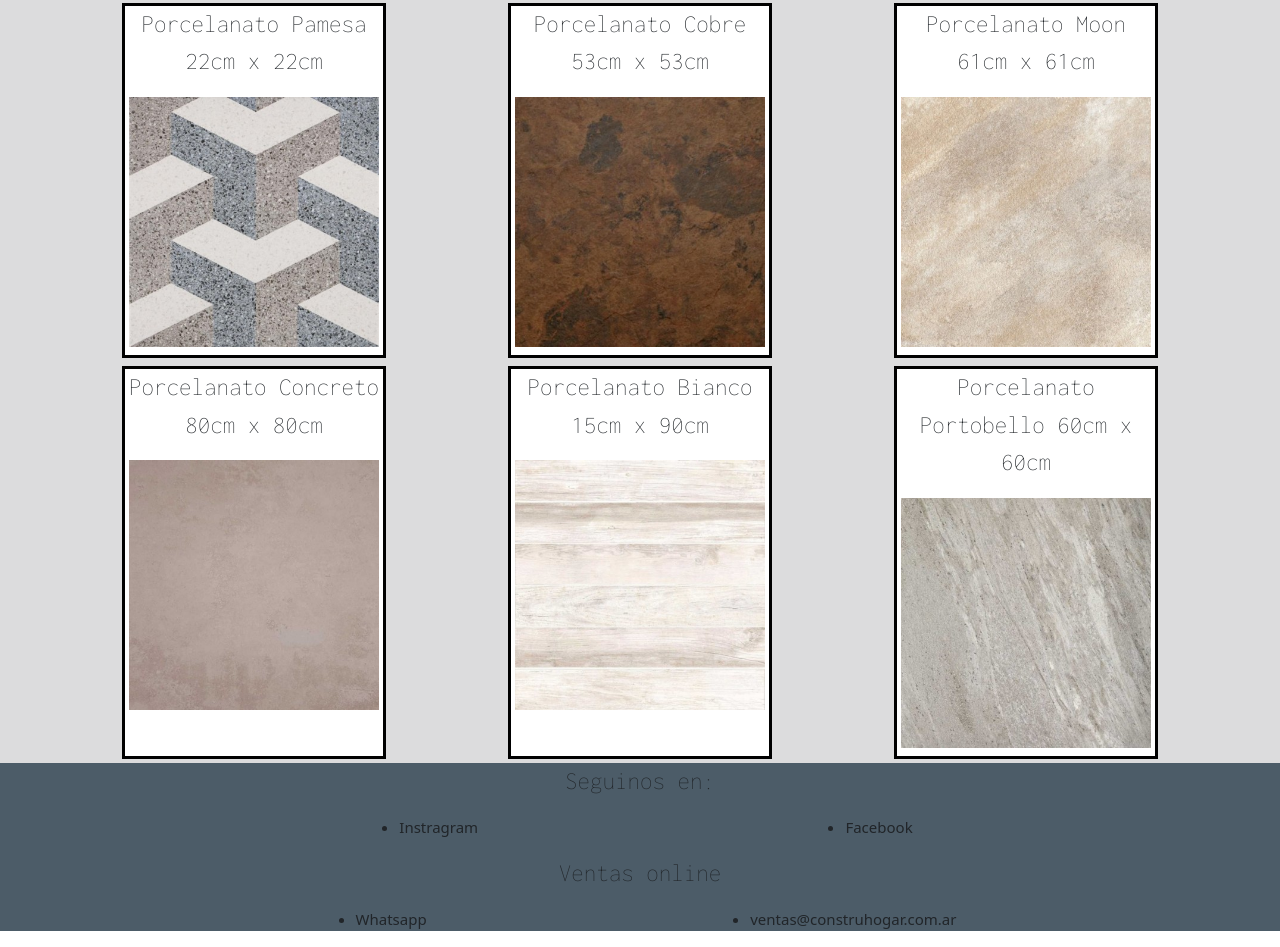
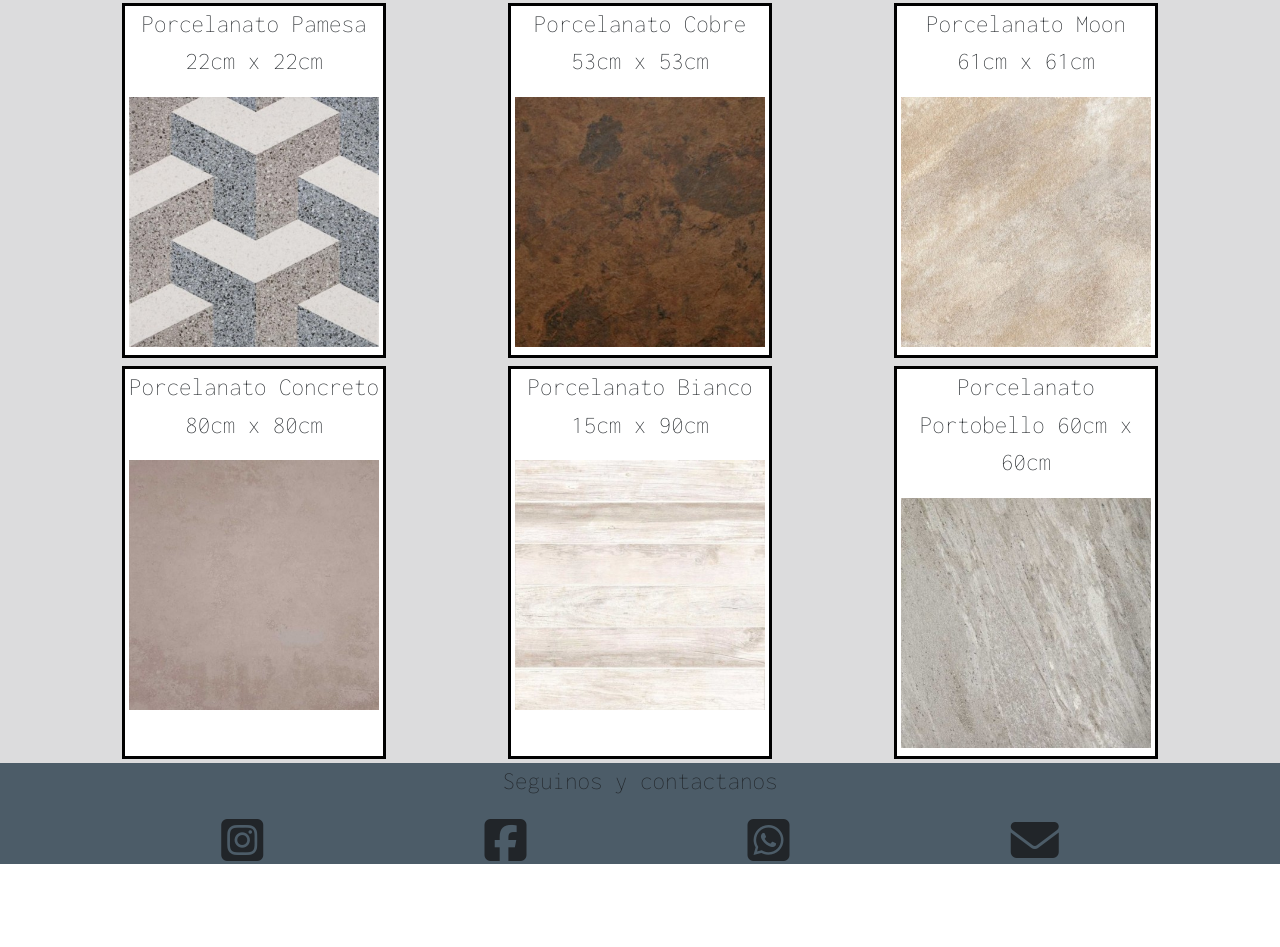
Before and after one commit to chaijale/constru-hogar, a plain HTML site: page pages/pisos.html in a window 1280 px wide. Shown: the part 861-1808 px from the top of the page. After the commit the page ends 1726 px from the top, so only its background shows below. Drawn offline with nearby package versions, Linux system fonts and the light colour scheme.

Commit message:
Correcion del footer, agregado de comentarios en style.css

```diff
--- a/css/style.css
+++ b/css/style.css
@@ -83,6 +83,7 @@
      background-color: #c5c3c6;
  }
 
+ /* Modificacion del menu Hamburguesa */
  .navbar-toggler {
      background-color: #1985a1;
      color: black;
@@ -164,20 +165,31 @@
      display: none;
  }
 
+/* Configuracion del icono de whatsapp */
  .fa-square-whatsapp{
-    font-size: 3rem;
+    font-size: 1.5rem;
  }
 
- .fa-circle-envelope{
-    font-size: 3rem;
+ /* Configuracion del icono de instagram */
+ .fa-square-instagram{
+    font-size: 1.5rem;
  }
 
- .fa-square-instagram{
-    font-size: 3rem;
+ /* Configuracion del icono de facebook */
+ .fa-square-facebook{
+    font-size: 1.5rem;
  }
 
- .fa-square-facebook{
-    font-size: 3rem;
+ /* Configuracion del icono de correo */
+ .fa-envelope{
+    font-size: 1.5rem;
+ }
+
+ /* Configuracion de los elementos del footer */
+ .iconos-footer{
+    display: flex;
+    flex-wrap: wrap;
+    justify-content: space-evenly;
  }
 
 
@@ -298,5 +310,21 @@
          height: 55px;
      }
 
+     .fa-square-whatsapp{
+        font-size: 3rem;
+     }
+
+     .fa-square-instagram{
+        font-size: 3rem;
+     }
+
+     .fa-square-facebook{
+        font-size: 3rem;
+     }
+
+     .fa-envelope{
+        font-size: 3rem;
+     }
+
 
  }
--- a/pages/pisos.html
+++ b/pages/pisos.html
@@ -6,8 +6,11 @@
     <meta http-equiv="X-UA-Compatible" content="IE=edge">
     <meta name="viewport" content="width=device-width, initial-scale=1.0">
     <link rel="shortcut icon" href="../images/icono.jpg">
+    <!-- Se linkea para utilizar boostrap -->
     <link href="https://cdn.jsdelivr.net/npm/bootstrap@5.2.0/dist/css/bootstrap.min.css" rel="stylesheet"
         integrity="sha384-gH2yIJqKdNHPEq0n4Mqa/HGKIhSkIHeL5AyhkYV8i59U5AR6csBvApHHNl/vI1Bx" crossorigin="anonymous">
+    <!-- Se vincula biblioteca de iconos -->
+    <script src="https://kit.fontawesome.com/97e0dc0238.js" crossorigin="anonymous"></script>
     <link rel="stylesheet" href="../css/style.css">
     <title>constru-Hogar</title>
 </head>
@@ -87,19 +90,13 @@
         </div>
     </main>
     <footer class="fondo-footer">
-        <p> Seguinos en: </p>
-        <ul class="class-footer">
-
-            <li class="class-parrafo">Instragram</li>
-            <li class="class-parrafo">Facebook</li>
-        </ul>
-
-        <p> Ventas online </p>
-        <ul class="class-footer">
-            <li class="class-parrafo">Whatsapp</li>
-            <li class="class-parrafo">ventas@construhogar.com.ar</li>
-        </ul>
-        </ul>
+        <p> Seguinos y contactanos </p>
+        <div class="iconos-footer">
+            <i class="fa-brands fa-square-instagram"></i>
+            <i class="fa-brands fa-square-facebook"></i>
+            <i class="fa-brands fa-square-whatsapp"></i>
+            <i class="fa-solid fa-envelope"></i>
+        </div>
     </footer>
 
     <!-- Se linkea para utilizar boostrap -->
```
Also changed, not shown: index.html (+5 -10 lines), pages/contacto.html (+10 -13 lines), pages/griferias.html (+10 -13 lines), pages/herramientas.html (+10 -13 lines), pages/sanitarios.html (+10 -13 lines), pages/vanitory.html (+10 -13 lines).
